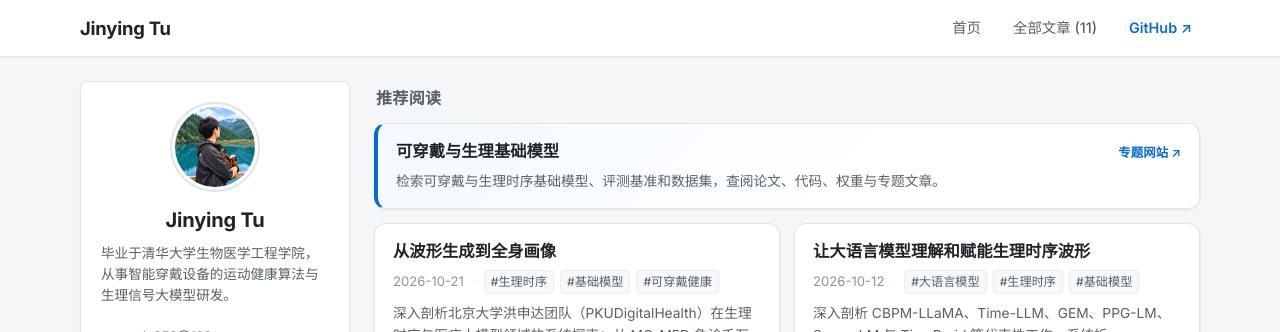
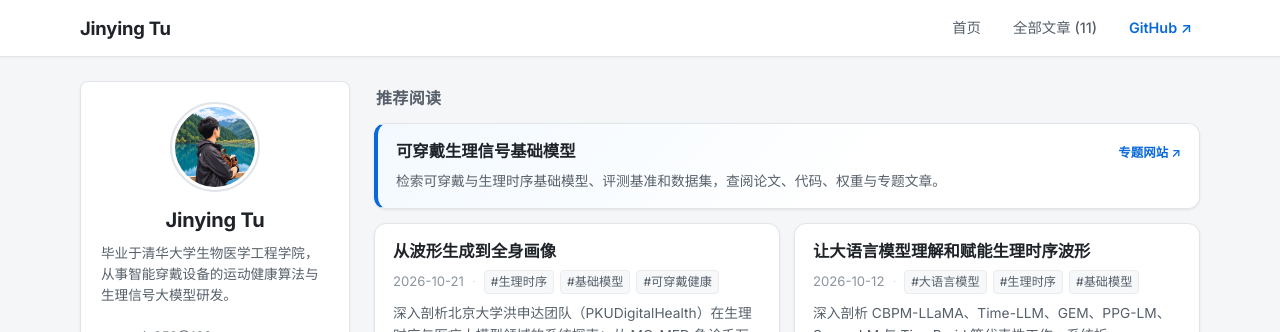
Before and after one commit to tujy859/blogs, a Jekyll site: the page built from index.md, in a window 1280 px wide and 900 px high. Shown: the top 332 px of the window. Built offline with Jekyll 4.4.1, drawn with Linux system fonts in a browser that asks for light colours.

Commit message:
Sync project card title to 可穿戴生理信号基础模型

```diff
--- a/index.md
+++ b/index.md
@@ -8,7 +8,7 @@ title: Home
   <div class="featured-grid">
     <a class="featured-card featured-project" href="https://tujy859.github.io/Wearable-Physiological-Foundation-Models/" target="_blank" rel="noopener noreferrer">
       <div class="featured-card-header">
-        <h3>可穿戴与生理基础模型</h3>
+        <h3>可穿戴生理信号基础模型</h3>
         <span class="featured-kicker">专题网站 ↗</span>
       </div>
       <p>检索可穿戴与生理时序基础模型、评测基准和数据集，查阅论文、代码、权重与专题文章。</p>
```
